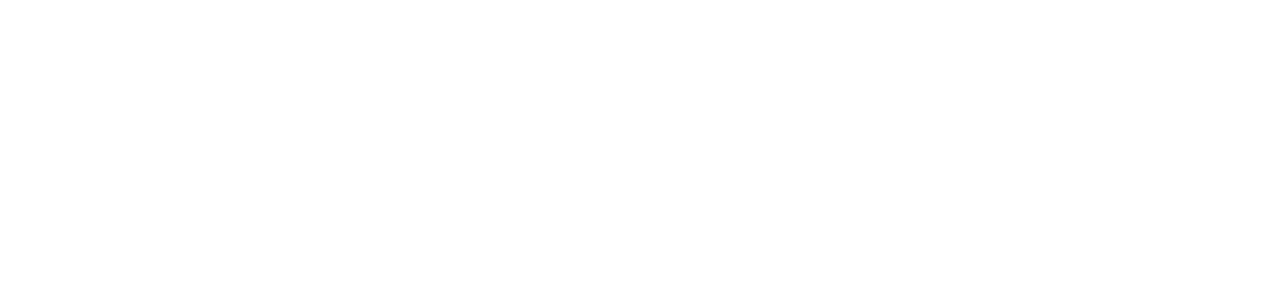
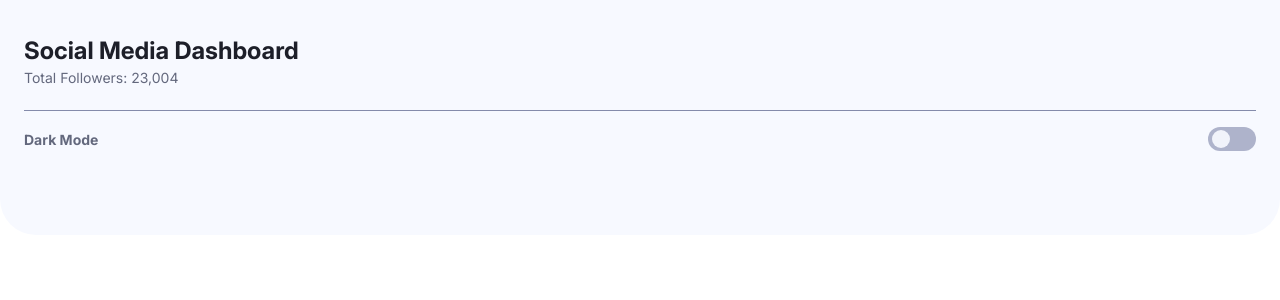
Before and after one commit to brdCoreShadow/soc-media-network, a React (Vite) app: page / in a window 1280 px wide. Shown: the top 300 px of the page. Built offline with nearby package versions, Linux system fonts and the light colour scheme.

Commit message:
header is made

```diff
--- a/src/App.tsx
+++ b/src/App.tsx
@@ -6,6 +6,7 @@
 import { useThemeContext } from "./contest/styles/useThemeContext";
 import Header from "./layouts/Header/Header";
 import Dashboard from "./components/Dashboard/Dashboard";
+import ThemeConsole from "./components/ThemeConsole/ThemeConsole";
 
 export const App: React.FC = () => {
   const { theme } = useThemeContext();
@@ -17,6 +18,7 @@
       <SC.AppCon>
         <Header>
           <Dashboard/>
+          <ThemeConsole/>
         </Header>
       </SC.AppCon>
     </EmotionThemeProvider>
--- a/src/components/Dashboard/DashBoardStyled.ts
+++ b/src/components/Dashboard/DashBoardStyled.ts
@@ -1,5 +1,22 @@
 import styled from "@emotion/styled";
 
 export const DashBoardCon = styled.div`
+padding-bottom: 24px;
 
+border-bottom: 1px solid #848BAB;
+
+& > h3{
+    margin-bottom: 4px;
+
+    font-size: 24px;
+
+    color:${({theme})=> theme.colors.title};
+}
+
+& > p{
+    font-size: 14px;
+
+       color:${({theme})=> theme.colors.content};
+
+}
 `
--- a/src/components/Dashboard/Dashboard.tsx
+++ b/src/components/Dashboard/Dashboard.tsx
@@ -1,11 +1,12 @@
-import * as SC from "./DashBoardStyled"
+import * as SC from "./DashBoardStyled";
 
-const Dashboard:React.FC = () => {
-    return (
-        <SC.DashBoardCon>
-
-        </SC.DashBoardCon>
-     );
-}
+const Dashboard: React.FC = () => {
+  return (
+    <SC.DashBoardCon>
+      <h3>Social Media Dashboard</h3>
+      <p>Total Followers: 23,004</p>
+    </SC.DashBoardCon>
+  );
+};
 
 export default Dashboard;
--- /dev/null
+++ b/src/components/ThemeConsole/ThemeConsole.tsx
@@ -0,0 +1,14 @@
+import * as SC from "./ThemeConsoleStyled";
+
+const ThemeConsole: React.FC = () => {
+  return (
+    <SC.ThemeConsoleCon>
+      <h3>Dark Mode</h3>
+      <SC.ThemeBtn type="button">
+        <div></div>
+      </SC.ThemeBtn>
+    </SC.ThemeConsoleCon>
+  );
+};
+
+export default ThemeConsole;
--- /dev/null
+++ b/src/components/ThemeConsole/ThemeConsoleStyled.ts
@@ -0,0 +1,39 @@
+import styled from "@emotion/styled";
+
+export const ThemeConsoleCon = styled.div`
+  display: flex;
+  flex-direction: row;
+  align-items: center;
+  justify-content: space-between;
+
+  padding-top: 16px;
+
+  & > h3{
+    font-size: 14px;
+
+    color: ${({theme}) => theme.colors.content};
+  }
+`;
+
+export const ThemeBtn = styled.button`
+  width: 48px;
+  height: 24px;
+
+  padding-top: 3px;
+  padding-bottom: 4px;
+  padding-left: 4px;
+  padding-right: 4px;
+
+  background: ${({ theme }) => theme.colors.themeBtn};
+
+  border-radius: 12px;
+
+  & > div {
+    width: 18px;
+    height: 18px;
+
+    background-color: ${({ theme }) => theme.colors.bgItem};
+
+    border-radius: 50%;
+  }
+`;
--- a/src/layouts/Header/HeaderStyled.ts
+++ b/src/layouts/Header/HeaderStyled.ts
@@ -1,3 +1,14 @@
 import styled from "@emotion/styled";
 
-export const HeaderCon = styled.div``
+export const HeaderCon = styled.div`
+padding-top:36px;
+padding-bottom: 84px;
+padding-left: 24px;
+padding-right: 24px;
+
+background-color: ${({theme}) => theme.colors.headWrapper};
+
+border-bottom-left-radius: 36px;
+border-bottom-right-radius: 36px;
+
+`
--- a/src/styles/darkTheme.ts
+++ b/src/styles/darkTheme.ts
@@ -16,7 +16,8 @@
     bgBody: "#1D1F29",
     title: "#FFFFFF",
     content: "#8C98C6",
-    bgItem:"#252B42",
+    bgItem: "#252B42",
+    themeBtn: "linear-gradient(to bottom, #40DB82, #388FE7)",
   },
 };
 
--- a/src/styles/lightTheme.ts
+++ b/src/styles/lightTheme.ts
@@ -17,6 +17,7 @@
     title:"#1D1F29",
     content:"#63687D",
     bgItem:"#F1F3FA",
+    themeBtn:"#AEB3CB"
   }
 };
 
--- a/src/styles/theme.d.ts
+++ b/src/styles/theme.d.ts
@@ -20,6 +20,7 @@
       title: string;
       content: string;
       bgItem: string;
+      themeBtn:string;
     };
   }
 }
```
